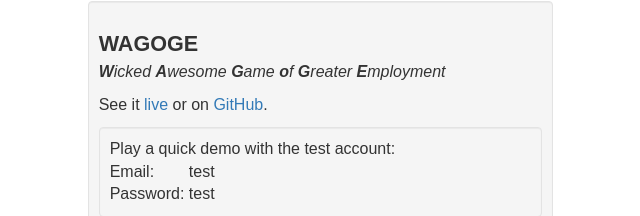
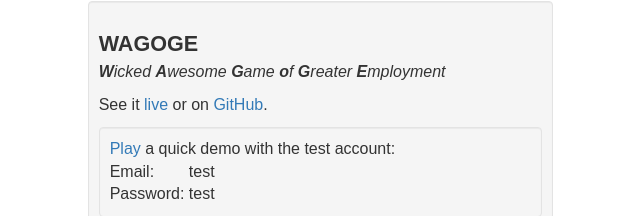
Before and after one commit to rorysterley/developer-portfolio, a plain HTML site: page public/index.html in a window 1280 px wide. Shown: the part 736-952 px from the top of the page, 614-1254 px from the left. Drawn offline with Linux system fonts and the light colour scheme.

Commit message:
Clarify WAGOGE demo

```diff
--- a/public/index.html
+++ b/public/index.html
@@ -86,7 +86,7 @@
           <h3>WAGOGE</h3>
           <p><i><b>W</b>icked <b>A</b>wesome <b>G</b>ame <b>o</b>f <b>G</b>reater <b>E</b>mployment</i></p>
           <p>See it <a href="https://wagoge.herokuapp.com/" target="_blank">live</a> or on <a href="https://github.com/cf-js-game/wagoge" target="_blank">GitHub</a>.</p>
-          <div class="col-xs-12 well">Play a quick demo with the test account:
+          <div class="col-xs-12 well"><a href="https://wagoge.herokuapp.com/" target="_blank">Play</a> a quick demo with the test account:
             <table>
               <tr>
                 <td>Email:</td>
```
